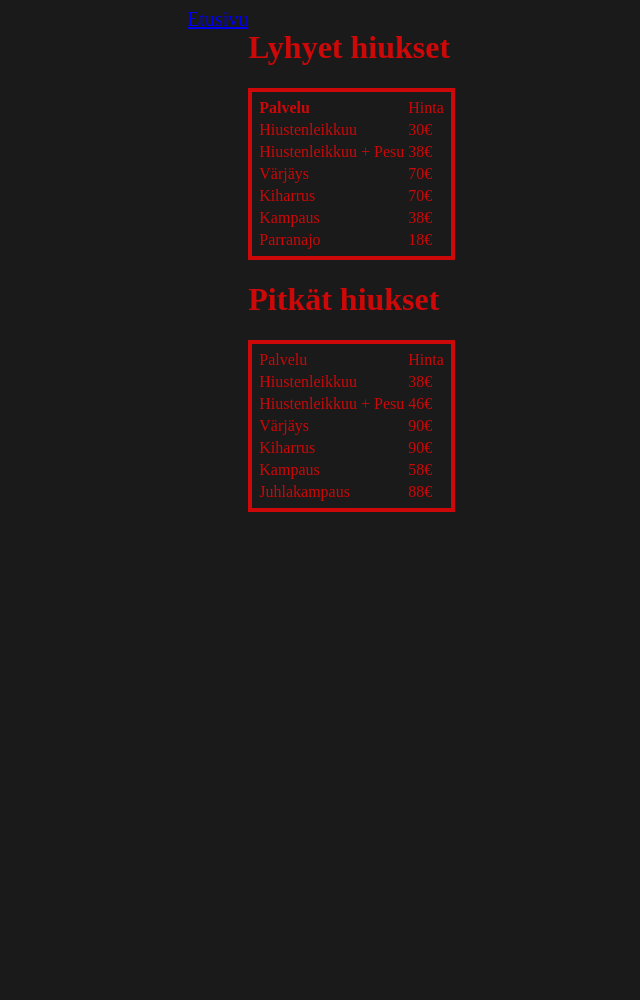
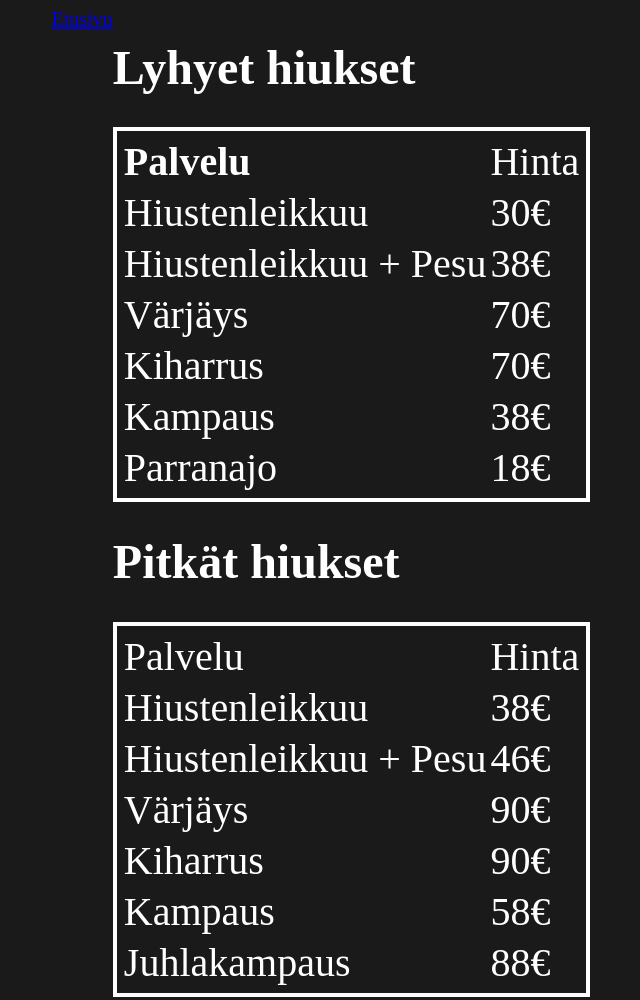
Before and after one commit to RasmusLaitilaHAMK/WebDevTeam6, a plain HTML site: page hinnasto.html in a window 1280 px wide. Shown: the whole page, without its empty margins (319-959 px from the left). Before the commit the page ends 800 px from the top, so only its background shows below. Drawn offline with Linux system fonts and the light colour scheme.

Commit message:
hinnastoväri

```diff
--- a/hinnasto.html
+++ b/hinnasto.html
@@ -10,7 +10,7 @@
     <style>
         body {
             background-color: rgb(26, 26, 26);
-            color: rgb(204, 8, 8);
+            color: rgb(255, 255, 255);
             outline-color:black;
             display: flex;
             justify-content: center;
@@ -29,6 +29,12 @@
         footer{
             color: rgb(204, 8, 8);
             font-size: 20px;
+        }
+        table{
+            font-size: 40px;
+        }
+        h1{
+            font-size: 48px;
         }
 
 
```
Also changed, not shown: images/635b6e3b30bfeae7b713cb8162aa2c9a.jpg (added), 1 other file.
